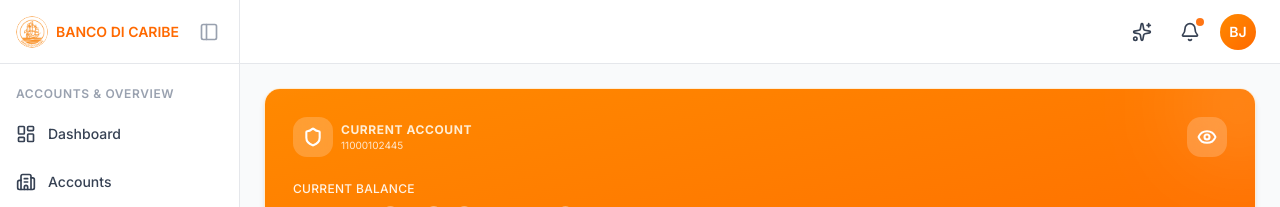
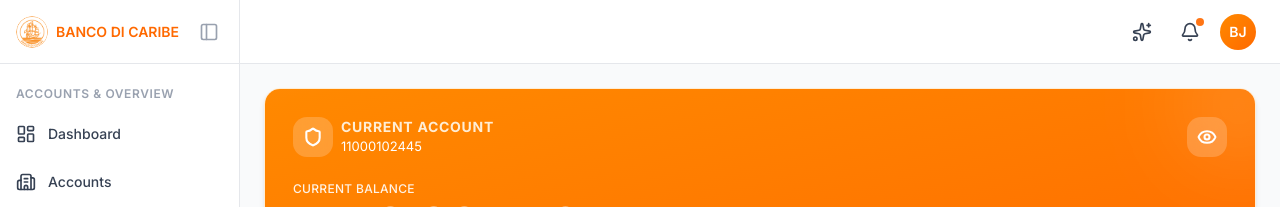
Before and after one commit to mahbubcsebd/banco-dashboard, a Next.js app: page /accounts/11000102445 in a window 1280 px wide. Shown: the top 207 px of the page. Built offline with nearby package versions, Linux system fonts and the light colour scheme.

Commit message:
account details card bg color shown by account type

```diff
--- a/components/account-details/AccountBalanceCard.js
+++ b/components/account-details/AccountBalanceCard.js
@@ -19,6 +19,52 @@ const AccountBalanceCard = ({ account }) => {
 
   if (!account) return null;
 
+  // Color mapping based on account color - matches AccountCard exactly
+  const colorMap = {
+    orange: {
+      gradient: 'bg-gradient-to-br from-orange-400 to-orange-500',
+      light: 'bg-orange-50',
+      lightBorder: 'border-orange-100',
+      text: 'text-orange-700',
+      textDark: 'text-orange-900',
+      lightText: 'text-orange-100',
+      iconColor: 'text-orange-600',
+      iconBg: 'bg-orange-50',
+    },
+    purple: {
+      gradient: 'bg-gradient-to-br from-purple-400 to-purple-500',
+      light: 'bg-purple-50',
+      lightBorder: 'border-purple-100',
+      text: 'text-purple-700',
+      textDark: 'text-purple-900',
+      lightText: 'text-purple-100',
+      iconColor: 'text-purple-600',
+      iconBg: 'bg-purple-50',
+    },
+    teal: {
+      gradient: 'bg-gradient-to-br from-teal-400 to-teal-500',
+      light: 'bg-teal-50',
+      lightBorder: 'border-teal-100',
+      text: 'text-teal-700',
+      textDark: 'text-teal-900',
+      lightText: 'text-teal-100',
+      iconColor: 'text-teal-600',
+      iconBg: 'bg-teal-50',
+    },
+    blue: {
+      gradient: 'bg-gradient-to-br from-blue-400 to-blue-500',
+      light: 'bg-blue-50',
+      lightBorder: 'border-blue-100',
+      text: 'text-blue-700',
+      textDark: 'text-blue-900',
+      lightText: 'text-blue-100',
+      iconColor: 'text-blue-600',
+      iconBg: 'bg-blue-50',
+    },
+  };
+
+  const colors = colorMap[account.color] || colorMap.orange;
+
   // Check if balances are different
   const showAvailableBalance = account.balance !== account.availableBalance;
 
@@ -27,10 +73,10 @@ const AccountBalanceCard = ({ account }) => {
       initial={{ opacity: 0, y: 20 }}
       animate={{ opacity: 1, y: 0 }}
       transition={{ duration: 0.4, ease: 'easeOut' }}
-      className="bg-white rounded-2xl shadow-md overflow-hidden border border-orange-100 mb-6"
+      className={`bg-white rounded-2xl shadow-md overflow-hidden border ${colors.lightBorder} mb-6`}
     >
-      {/* Main Balance Section - Orange Gradient */}
-      <div className="relative bg-gradient-to-br from-orange-400 to-orange-500 p-6 sm:p-7 text-white">
+      {/* Main Balance Section - Dynamic Gradient (matches AccountCard) */}
+      <div className={`relative ${colors.gradient} p-6 sm:p-7 text-white`}>
         {/* Decorative circles */}
         <div className="absolute inset-0 overflow-hidden">
           <div className="absolute -top-12 -right-12 w-32 h-32 bg-white/10 rounded-full blur-2xl" />
@@ -45,10 +91,12 @@ const AccountBalanceCard = ({ account }) => {
                 <Shield className="w-5 h-5 text-white" strokeWidth={2.5} />
               </div>
               <div>
-                <p className="text-xs font-bold uppercase tracking-wider text-orange-100">
+                <p
+                  className={`text-sm font-bold uppercase tracking-wider ${colors.lightText}`}
+                >
                   {account.type} Account
                 </p>
-                <p className="text-[10px] text-white/80 font-mono">
+                <p className="text-[13px] text-white font-mono">
                   {account.accountNumber}
                 </p>
               </div>
@@ -118,13 +166,17 @@ const AccountBalanceCard = ({ account }) => {
 
       {/* Available Balance - Only if different */}
       {showAvailableBalance && (
-        <div className="bg-orange-50 px-6 sm:px-7 py-4 border-b border-orange-100">
+        <div
+          className={`${colors.light} px-6 sm:px-7 py-4 border-b ${colors.lightBorder}`}
+        >
           <div className="flex items-center justify-between">
             <div>
-              <p className="text-xs text-orange-700 font-semibold uppercase tracking-wider mb-1">
+              <p
+                className={`text-xs ${colors.text} font-semibold uppercase tracking-wider mb-1`}
+              >
                 Available Balance
               </p>
-              <p className="text-2xl font-bold text-orange-900">
+              <p className={`text-2xl font-bold ${colors.textDark}`}>
                 {showBalance
                   ? `${
                       account.currency
@@ -173,9 +225,9 @@ const AccountBalanceCard = ({ account }) => {
             month: 'short',
             year: 'numeric',
           })}
-          iconColor="text-orange-600"
-          iconBg="bg-orange-50"
-          borderColor="border-orange-100"
+          iconColor={colors.iconColor}
+          iconBg={colors.iconBg}
+          borderColor={colors.lightBorder}
         />
         <StatItem
           icon={DollarSign}
--- a/components/dashboard/AccountCard.js
+++ b/components/dashboard/AccountCard.js
@@ -204,7 +204,7 @@ export default function AccountCard({ account, index, viewMode = 'grid' }) {
       {/* Main Content - Compact Layout */}
       <div className="flex items-center justify-between h-full px-5 relative z-10">
         {/* Left Section - Icon & Type */}
-        <div className="flex items-center gap-4 flex-shrink-0">
+        <div className="flex items-center gap-4 shrink-0">
           <motion.div
             whileHover={{
               scale: 1.05,
@@ -266,7 +266,7 @@ export default function AccountCard({ account, index, viewMode = 'grid' }) {
               className="w-10 h-10 bg-white/90 backdrop-blur-sm rounded-xl flex items-center justify-center shadow-md hover:shadow-lg transition-all duration-200 group relative overflow-hidden"
             >
               <div
-                className={`absolute inset-0 bg-gradient-to-br ${colors.circleBg} opacity-0 group-hover:opacity-15 transition-opacity duration-300`}
+                className={`absolute inset-0 bg-linear-to-br ${colors.circleBg} opacity-0 group-hover:opacity-15 transition-opacity duration-300`}
               />
               <Eye
                 className="w-4 h-4 text-gray-700 group-hover:text-gray-900 transition-colors duration-200 relative z-10"
```
